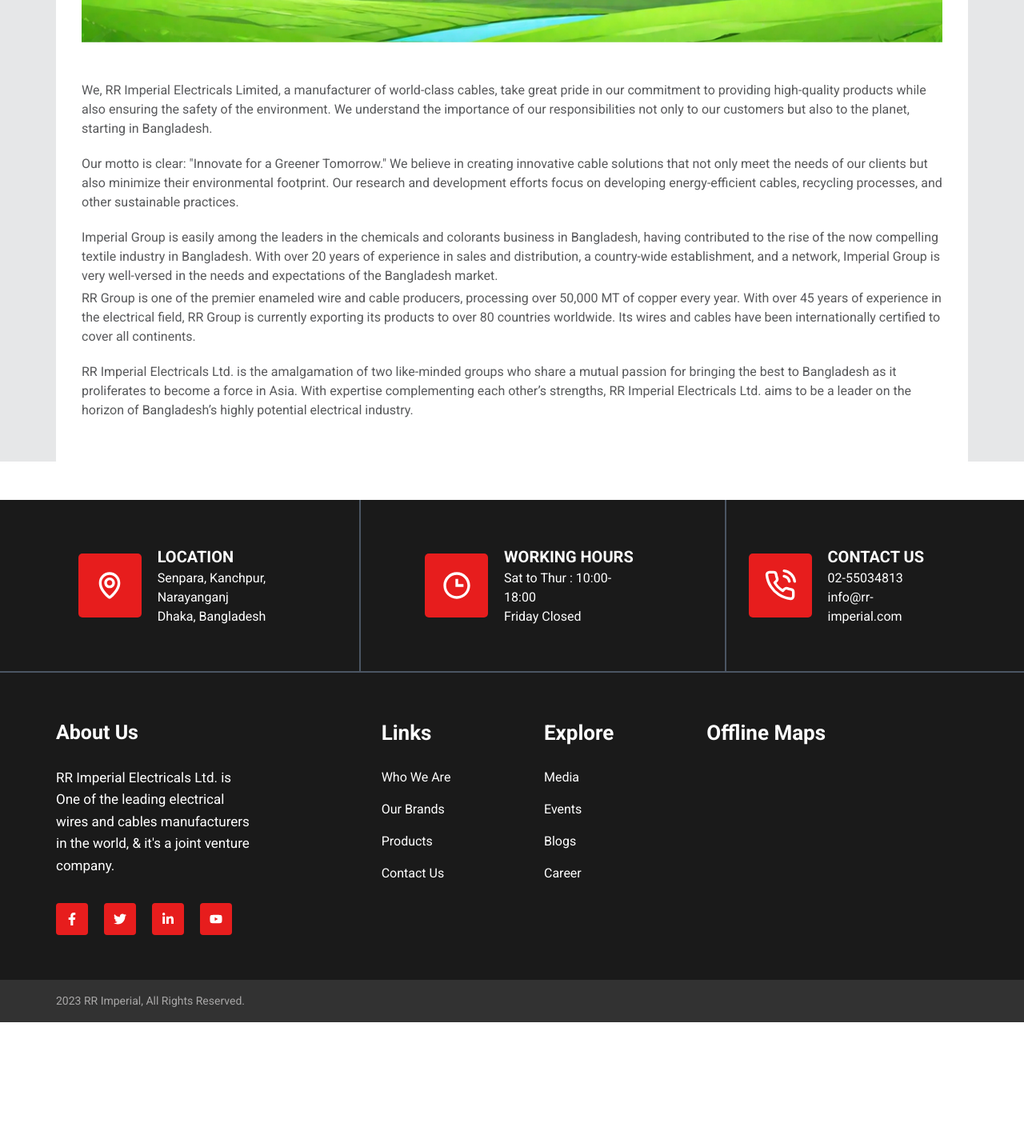
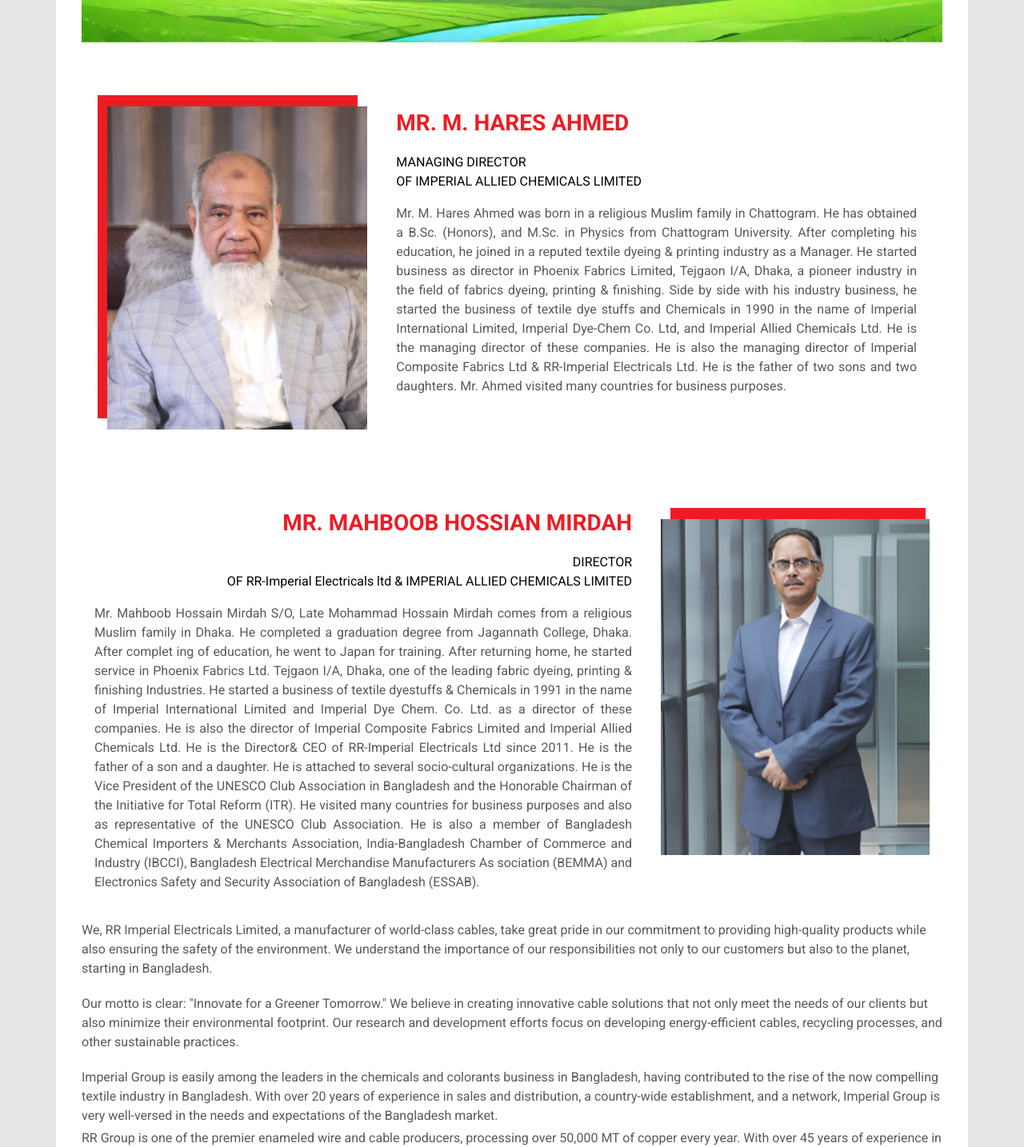
Before and after one commit to Shazed94/rr-imperial, a Next.js app: page /who-we-are/our-profile in a window 1280 px wide. Shown: the part 1177-2611 px from the top of the page at 80% size. Before the commit the page ends 2455 px from the top, so only its background shows below. Built offline with nearby package versions, Linux system fonts and the light colour scheme; grey boxes are pictures that could not be loaded.

Commit message:
who we are update

```diff
--- a/app/who-we-are/our-profile/page.jsx
+++ b/app/who-we-are/our-profile/page.jsx
@@ -1,4 +1,3 @@
-
 import Footer from "@/components/Footer/Footer";
 import Header from "@/components/Header/Header";
 import { OurProfile } from "@/components/LottieComponents";
@@ -12,6 +11,91 @@
         <div className="bg-white p-4 lg:p-8 mb-6 lg:mb-12" id="who-we-are">
           <div className="mb-12">
             <OurProfile />
+          </div>
+
+          <div
+            className="flex flex-col lg:flex-row bg-white p-4 lg:p-8 gap-9"
+            id="who-we-are"
+          >
+            <div className="w-full lg:w-1/3 flex justify-center items-center mb-5 lg:mb-12">
+              <div className="relative ms-3 mt-4 lg:m-0">
+                <img
+                  src="/img/who-we-are/hares-ahmed.png"
+                  alt=""
+                  className="relative z-10"
+                />
+                <div className="absolute -top-[14px] -left-[12px] w-full h-full bg-[#ED1C24] z-0"></div>
+              </div>
+            </div>
+            <div className="w-full lg:w-2/3">
+              <h1 className="text-[#ED1C24] text-f28 font-bold mb-4">MR. M. HARES AHMED</h1>
+              <h2>MANAGING DIRECTOR</h2>
+              <h2 className="mb-4">OF IMPERIAL ALLIED CHEMICALS LIMITED</h2>
+              <p className="text-[#58595B] font-normal mb-5 text-justify">
+                Mr. M. Hares Ahmed was born in a religious Muslim family in
+                Chattogram. He has obtained a B.Sc. (Honors), and M.Sc. in
+                Physics from Chattogram University. After completing his
+                education, he joined in a reputed textile dyeing & printing
+                industry as a Manager. He started business as director in
+                Phoenix Fabrics Limited, Tejgaon I/A, Dhaka, a pioneer industry
+                in the field of fabrics dyeing, printing & finishing. Side by
+                side with his industry business, he started the business of
+                textile dye stuffs and Chemicals in 1990 in the name of Imperial
+                International Limited, Imperial Dye-Chem Co. Ltd, and Imperial
+                Allied Chemicals Ltd. He is the managing director of these
+                companies. He is also the managing director of Imperial
+                Composite Fabrics Ltd & RR-Imperial Electricals Ltd. He is the
+                father of two sons and two daughters. Mr. Ahmed visited many
+                countries for business purposes.
+              </p>
+            </div>
+          </div>
+          <div
+            className="flex flex-col lg:flex-row bg-white p-4 gap-9 "
+            id="who-we-are"
+          >
+            <div className="w-full lg:w-2/3 md:order-2 lg:order-1">
+              <h1 className="text-[#ED1C24] text-f28 font-bold mb-4 lg:text-right md:text-left">MR. MAHBOOB HOSSIAN MIRDAH</h1>
+              <h2 className="lg:text-right md:text-left">DIRECTOR</h2>
+              <h2 className="lg:text-right md:text-left mb-4">
+                OF RR-Imperial Electricals ltd & IMPERIAL ALLIED CHEMICALS
+                LIMITED
+              </h2>
+              <p className="text-[#58595B] font-normal mb-5 text-right text-justify">
+                Mr. Mahboob Hossain Mirdah S/O, Late Mohammad Hossain Mirdah
+                comes from a religious Muslim family in Dhaka. He completed a
+                graduation degree from Jagannath College, Dhaka. After complet
+                ing of education, he went to Japan for training. After returning
+                home, he started service in Phoenix Fabrics Ltd. Tejgaon I/A,
+                Dhaka, one of the leading fabric dyeing, printing & finishing
+                Industries. He started a business of textile dyestuffs &
+                Chemicals in 1991 in the name of Imperial International Limited
+                and Imperial Dye Chem. Co. Ltd. as a director of these
+                companies. He is also the director of Imperial Composite Fabrics
+                Limited and Imperial Allied Chemicals Ltd. He is the Director&
+                CEO of RR-Imperial Electricals Ltd since 2011. He is the father
+                of a son and a daughter. He is attached to several
+                socio-cultural organizations. He is the Vice President of the
+                UNESCO Club Association in Bangladesh and the Honorable Chairman
+                of the Initiative for Total Reform (ITR). He visited many
+                countries for business purposes and also as representative of
+                the UNESCO Club Association. He is also a member of Bangladesh
+                Chemical Importers & Merchants Association, India-Bangladesh
+                Chamber of Commerce and Industry (IBCCI), Bangladesh Electrical
+                Merchandise Manufacturers As sociation (BEMMA) and Electronics
+                Safety and Security Association of Bangladesh (ESSAB).
+              </p>
+            </div>
+            <div className="w-full lg:w-1/3 md:order-1 lg:order-2 my-4 lg:mb-12">
+              <div className="relative ms-3 mt-4 lg:m-0">
+                <img
+                  src="/img/who-we-are/mahboob-hossian.png"
+                  alt=""
+                  className="relative z-10"
+                />
+                <div style={{width: "95%"}} className="absolute -top-[14px] -left-[-12px] h-full bg-[#ED1C24] z-0"></div>
+              </div>
+            </div>
           </div>
           <p className="text-[#58595B] font-normal mb-5">
             We, RR Imperial Electricals Limited, a manufacturer of world-class
```
Also changed, not shown: public/img/who-we-are/hares-ahmed.png (added), public/img/who-we-are/mahboob-hossian.png (added).
